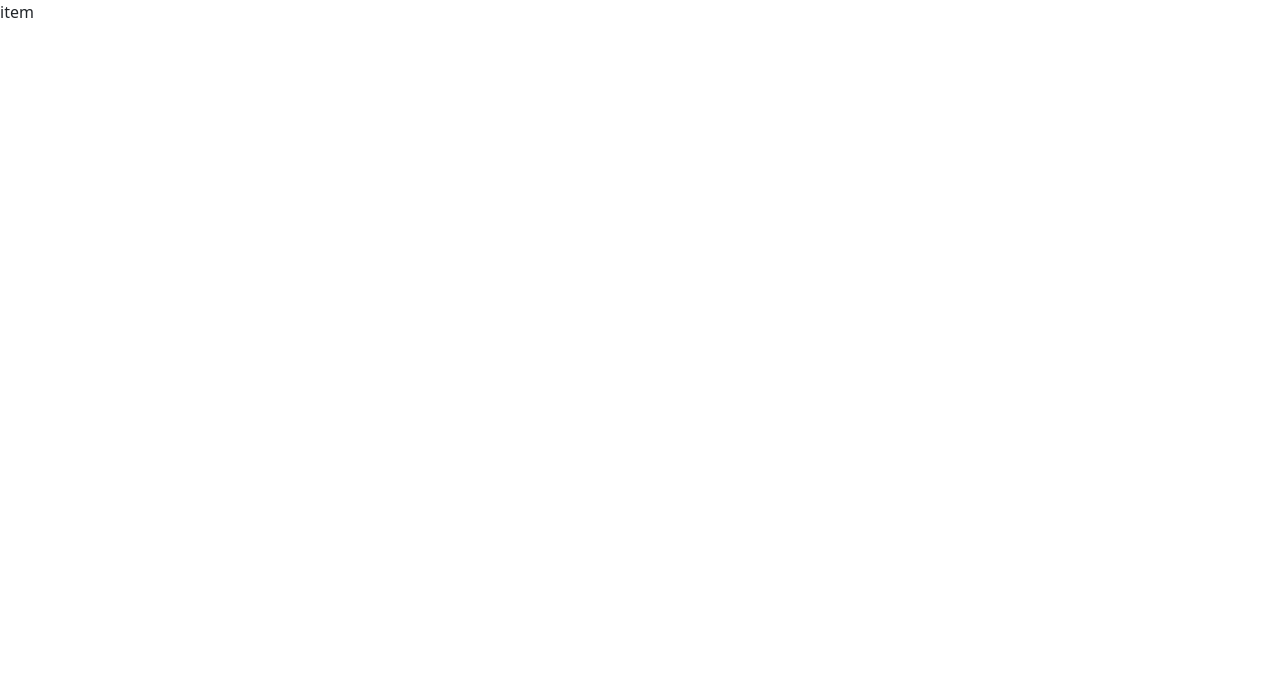
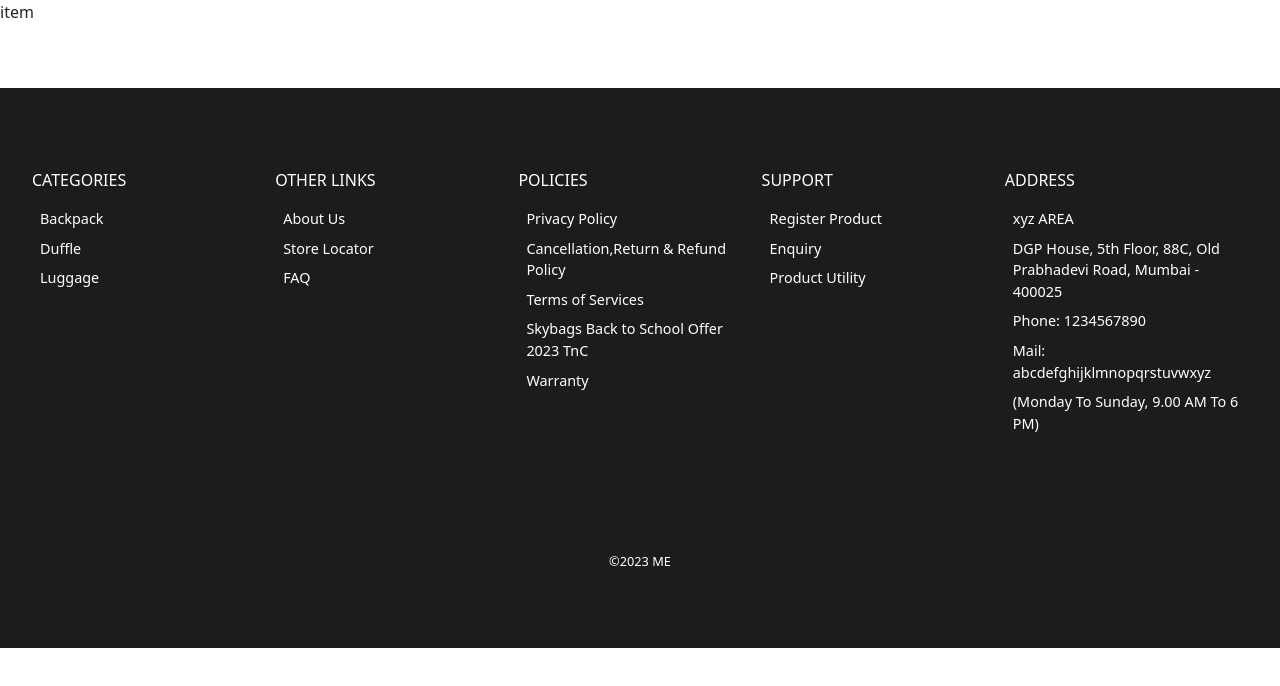
Before and after one commit to akbar543/Skybags-clone, a React (Create React App) app: page /item in a window 1280 px wide. Shown: the top 686 px of the page. Built offline with nearby package versions, Linux system fonts and the light colour scheme.

Commit message:
footer created

```diff
--- a/src/Components/Footer/Footer.js
+++ b/src/Components/Footer/Footer.js
@@ -1,9 +1,59 @@
-import React from 'react'
+import React from 'react';
+import './footer.css';
+import {Link} from 'react-router-dom';
 
 const Footer = () => {
   return (
-    <div>
-
+    <div className='footerCon'>
+    <div className='footerContainer'>
+      <div className='footertop'>
+        <p>CATEGORIES</p>
+        <ul>
+          <li><Link to="/">Backpack</Link></li>
+          <li><Link to="/">Duffle</Link ></li>
+          <li><Link to="/">Luggage</Link></li>
+        </ul>
+      </div>
+      <div className='footertop'>
+        <p>OTHER LINKS</p>
+        <ul>
+          <li><Link to="/">About Us</Link ></li>
+          <li><Link to="/">Store Locator</Link ></li>
+          <li><Link to="/">FAQ</Link ></li>
+        </ul>
+      </div>
+      <div className='footertop'>
+        <p>POLICIES</p>
+        <ul>
+          <li><Link to="/">Privacy Policy</Link></li>
+          <li><Link to="/">Cancellation,Return & Refund Policy</Link ></li>
+          <li><Link to="/">Terms of Services</Link ></li>
+          <li><Link to="/">Skybags Back to School Offer 2023 TnC</Link ></li>
+          <li><Link to="/">Warranty</Link></li>
+        </ul>
+      </div>
+      <div className='footertop'>
+        <p>SUPPORT</p>
+        <ul>
+          <li><Link to="/">Register Product</Link ></li>
+          <li><Link to="/">Enquiry</Link ></li>
+          <li><Link to="/">Product Utility</Link ></li>
+        </ul>
+      </div>
+      <div className='footertop'>
+        <p>ADDRESS</p>
+        <ul>
+          <li><Link to="/">xyz AREA</Link ></li>
+          <li><Link to="/">DGP House, 5th Floor, 88C, Old Prabhadevi Road, Mumbai - 400025</Link ></li>
+          <li><Link to="/">Phone: 1234567890 </Link ></li>
+          <li><Link to="/">Mail: abcdefghijklmnopqrstuvwxyz</Link ></li>
+          <li><Link to="/">(Monday To Sunday, 9.00 AM To 6 PM)</Link ></li>
+        </ul>
+      </div>
+    </div>
+    <div className='copyright'>
+           <span> ©2023 ME</span>
+      </div>
     </div>
   )
 }
--- a/src/Components/Footer/footer.css
+++ b/src/Components/Footer/footer.css
@@ -0,0 +1,45 @@
+.footerCon{
+    background-color: rgb(29, 28, 28);
+    margin-top: 4rem;
+}
+
+.footerContainer{
+   display: grid;
+    grid-template-columns: repeat(5,1fr);
+    flex-wrap: wrap;
+    justify-content: space-between;
+    color: white;
+    padding: 2rem;
+    padding-top: 5rem;
+    height: 55vh;
+}
+.footertop>p{
+    font-size: 1rem;
+    font-weight: 400;
+    margin-bottom: 1rem;
+}
+ul{
+    list-style: none;
+    padding: 0;
+    margin: 0;
+    font-size: 0.9rem;
+}
+li{
+    margin: 0.5rem;
+    font-weight: 300;
+
+}
+
+a{
+    text-decoration: none;
+    color: white;
+}
+
+.copyright{
+    height: 15vh;
+    color: white;
+    align-items: center;
+    text-align: center;
+    font-size: 0.8rem;
+    padding-top: 1.5rem;
+}
--- a/src/Components/Home/Slider/slider.css
+++ b/src/Components/Home/Slider/slider.css
@@ -1,3 +1,3 @@
 .sliderContainer{
-    border: solid green;
+    width: 100vw;
 }
--- a/src/Pages/Home/Home.js
+++ b/src/Pages/Home/Home.js
@@ -10,7 +10,7 @@ import data1 from "../../Assets/Data.json";
 
 const Home = () => {
   return (
-    <>
+    <div className="homeContainer">
       <Slider />
       <span className="topPick">TopPicks</span>
       <Header item={`Trending What's New`} />
@@ -60,7 +60,7 @@ const Home = () => {
           />
         ))}
       </div>
-    </>
+    </div>
   );
 };
 
--- a/src/Pages/Home/home.css
+++ b/src/Pages/Home/home.css
@@ -1,3 +1,8 @@
+.homeContainer{
+    margin: 0;
+    padding: 0;
+}
+
 .topPick{
     font-size: 1.7rem;
     text-align: center;
```
